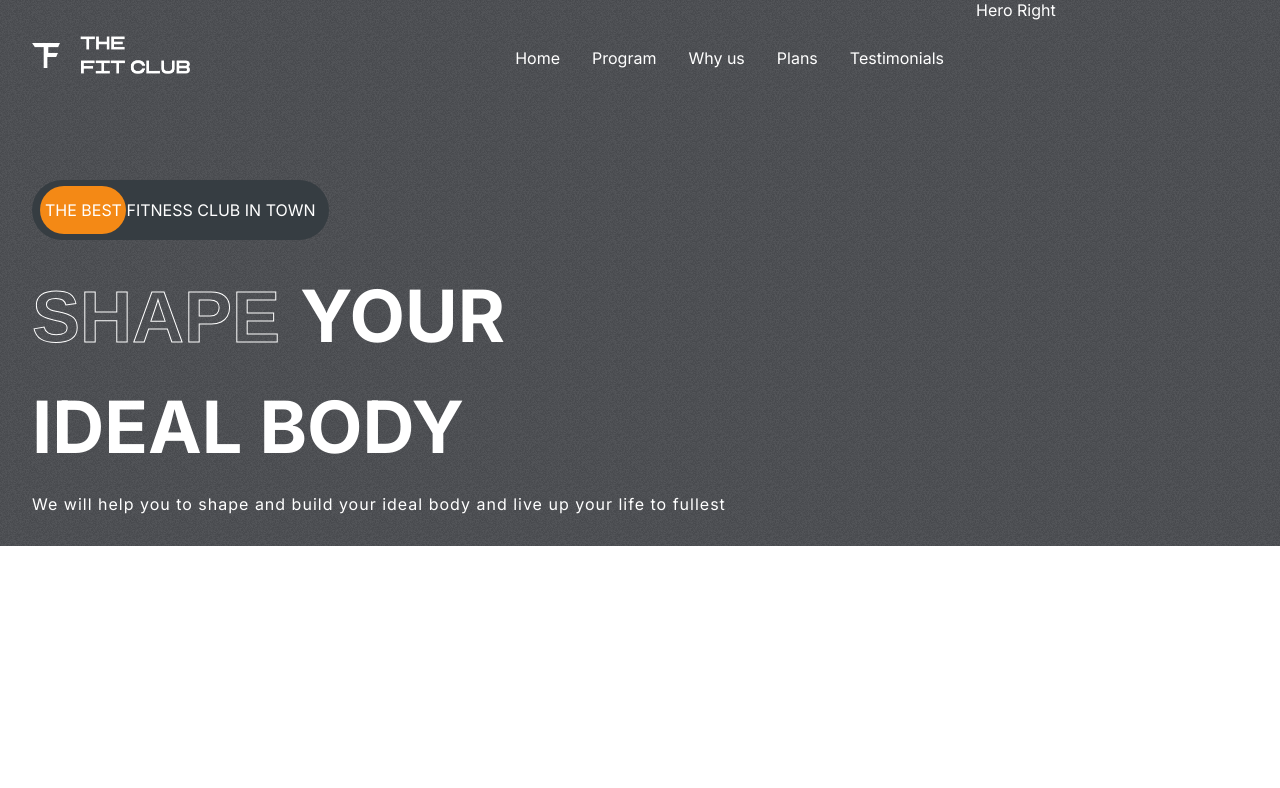
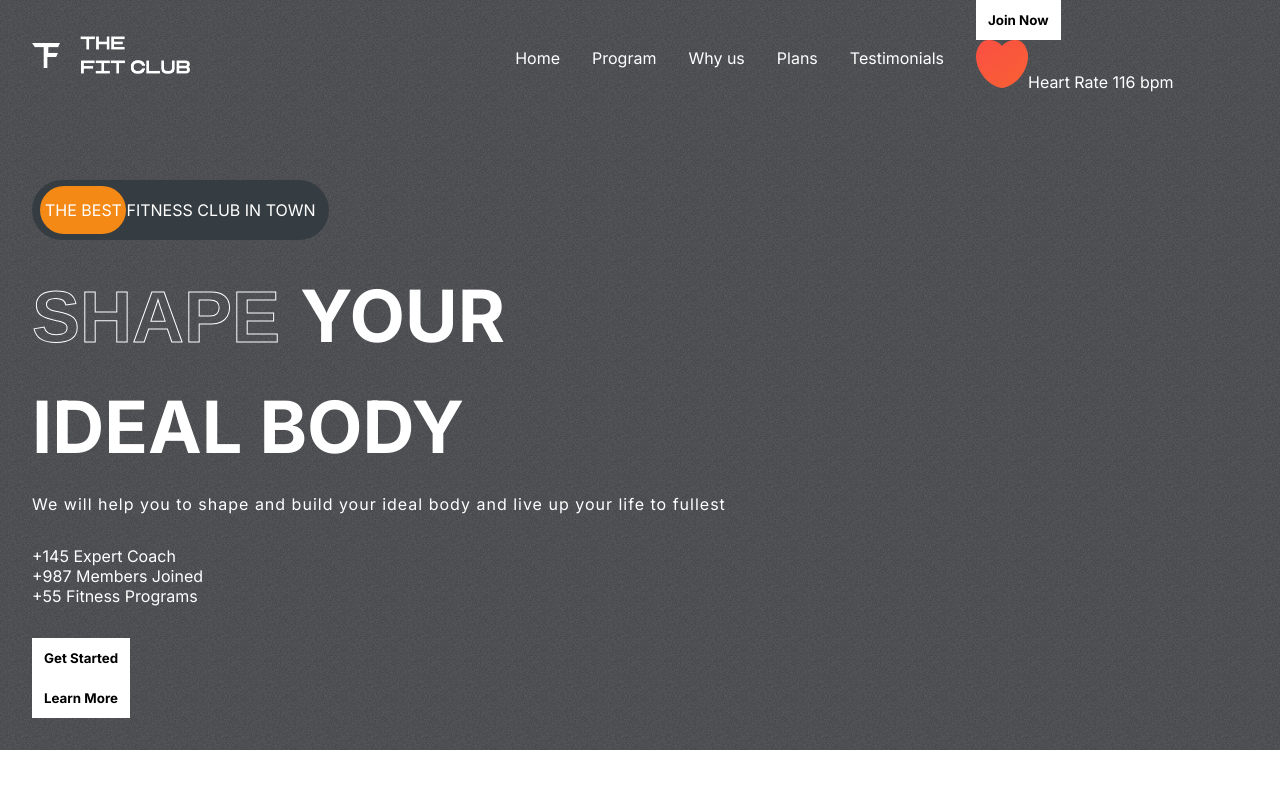
Before and after one commit to Harshu467/GYM, a React (Create React App) app: page / in a window 1280 px wide. Shown: the top 788 px of the page. Built offline with nearby package versions, Linux system fonts and the light colour scheme.

Commit message:
New Content Added

```diff
--- a/src/Components/Hero/Hero.jsx
+++ b/src/Components/Hero/Hero.jsx
@@ -1,11 +1,15 @@
 import React from 'react'
 import Header from '../Header/Header'
 import './Hero.css'
+import hero_image from '../../assets/hero_image.png'
+import hero_image_back from '../../assets/hero_image_back.png'
+import Heart from '../../assets/heart.png'
+import calories from '../../assets/calories.png'
 const Hero = () => {
     return (
         <div className='hero'>
             <div className="hero-left">
-            <Header/>
+                <Header />
                 <div className="ad">
                     <div></div>
                     <span>The Best Fitness Club in Town</span>
@@ -26,8 +30,32 @@ const Hero = () => {
                         </span>
                     </div>
                 </div>
+                <div className="figures">
+                    <div>
+                        <span>+145 </span>
+                        <span>Expert Coach</span>
                     </div>
-        <div className="hero-right">Hero Right</div>
+                    <div>
+                        <span>+987 </span>
+                        <span>Members Joined</span>
+                    </div>
+                    <div>
+                        <span>+55 </span>
+                        <span>Fitness Programs</span>
+                    </div>
+                </div>
+                <div className="hero-buttons">
+                    <button className="btn">Get Started</button>
+                    <button className="btn">Learn More</button>
+                </div>
+            </div>
+            <div className="hero-right">
+                <button className="btn">Join Now</button>
+                <div className="heart-rate">
+                    <img src={Heart} alt="Heart"/>
+                    <span>Heart Rate </span><span>116 bpm</span>
+                </div>
+            </div>
         </div>
     )
 }
```
Lines whose indentation alone changed are shown as unchanged.
